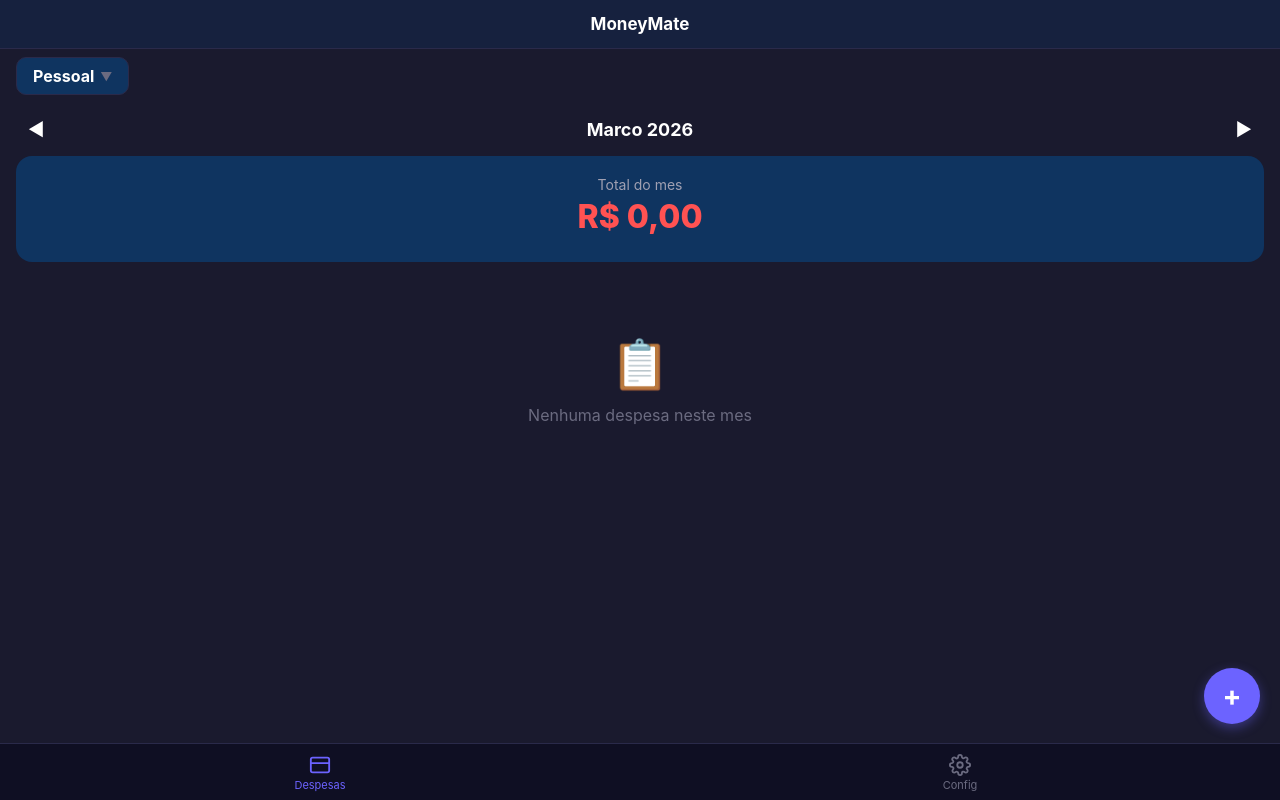
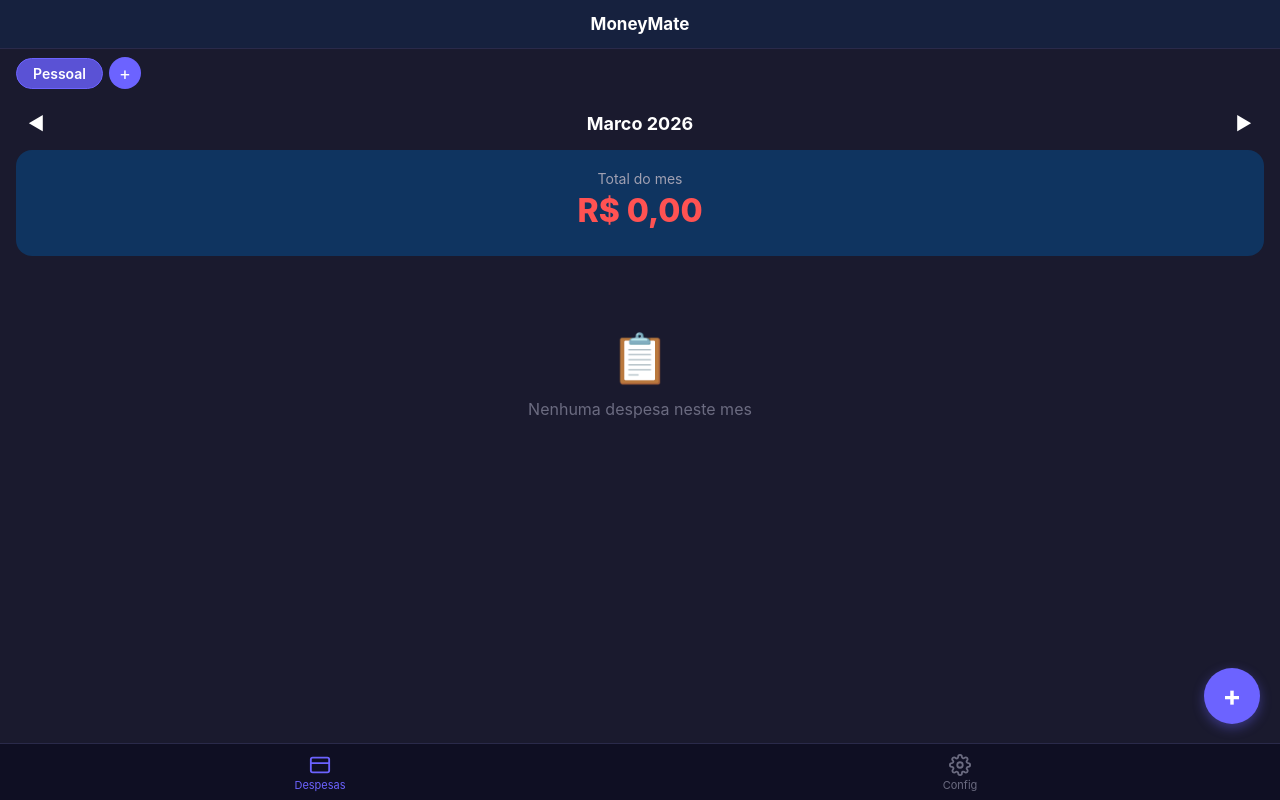
Before and after one commit to lmauricio10/moneymate-pwa, a React (Vite) app: page / in a window 1280 px wide. Built offline with nearby package versions, Linux system fonts and the light colour scheme.

Commit message:
Project tabs instead of dropdown, long-press to rename

```diff
--- a/src/components/DespesasScreen.tsx
+++ b/src/components/DespesasScreen.tsx
@@ -9,6 +9,8 @@ const MESES = [
 ];
 
 function fmt(v: number) { return `R$ ${v.toFixed(2).replace('.', ',')}`; }
+
+const MAX_VISIBLE_PROJETOS = 3;
 
 interface Props {
   despesas: Despesa[];
@@ -105,18 +107,33 @@ export default function DespesasScreen({
 
   return (
     <div style={{ display: 'flex', flexDirection: 'column', height: '100%' }}>
-      {/* Projeto selector */}
+      {/* Projeto tabs */}
       <div style={S.projetoBar}>
-        <button onClick={() => setShowProjetoMenu(!showProjetoMenu)} style={S.projetoBtn}>
-          <span style={{ fontSize: 16, fontWeight: 700 }}>{projetoNome}</span>
-          <span style={{ fontSize: 12, color: colors.textMuted, marginLeft: 6 }}>▼</span>
-        </button>
+        <div style={S.projetoTabs}>
+          {projetos.slice(0, MAX_VISIBLE_PROJETOS).map((p) => (
+            <button key={p.id} onClick={() => selectProjeto(p.id)}
+              onContextMenu={(e) => { e.preventDefault(); handleRenameProjeto(p.id, p.nome); }}
+              style={{ ...S.projetoTab, ...(p.id === projetoAtivo ? S.projetoTabActive : {}) }}>
+              {p.nome}
+            </button>
+          ))}
+          {projetos.length > MAX_VISIBLE_PROJETOS && (
+            <button onClick={() => setShowProjetoMenu(!showProjetoMenu)}
+              style={{ ...S.projetoTab, minWidth: 36, padding: '6px 10px' }}>
+              ···
+            </button>
+          )}
+          <button onClick={() => {
+            const nome = prompt('Nome do novo projeto:');
+            if (nome && nome.trim()) addProjeto(nome.trim());
+          }} style={S.projetoAddBtn}>+</button>
+        </div>
       </div>
 
-      {/* Projeto dropdown */}
-      {showProjetoMenu && (
+      {/* Overflow menu for extra projetos */}
+      {showProjetoMenu && projetos.length > MAX_VISIBLE_PROJETOS && (
         <div style={S.projetoMenu}>
-          {projetos.map((p) => (
+          {projetos.slice(MAX_VISIBLE_PROJETOS).map((p) => (
             <div key={p.id} style={{ ...S.projetoItem, ...(p.id === projetoAtivo ? S.projetoItemActive : {}) }}>
               <button onClick={() => { selectProjeto(p.id); setShowProjetoMenu(false); }}
                 style={{ flex: 1, background: 'none', border: 'none', color: colors.text, textAlign: 'left', fontSize: 15, cursor: 'pointer', padding: '10px 0' }}>
@@ -130,12 +147,6 @@ export default function DespesasScreen({
               )}
             </div>
           ))}
-          <div style={{ display: 'flex', gap: 8, marginTop: 8 }}>
-            <input style={{ ...S.projetoInput, flex: 1 }} value={novoProjetoNome}
-              onChange={(e) => setNovoProjetoNome(e.target.value)}
-              placeholder="Novo projeto..." onKeyDown={(e) => e.key === 'Enter' && handleAddProjeto()} />
-            <button onClick={handleAddProjeto} style={S.projetoAddBtn}>+</button>
-          </div>
         </div>
       )}
 
@@ -242,10 +253,17 @@ const S = {
     padding: '8px 16px',
     display: 'flex', alignItems: 'center',
   },
-  projetoBtn: {
-    background: colors.card, border: `1px solid ${colors.border}`, borderRadius: 10,
-    padding: '8px 16px', cursor: 'pointer', color: colors.text,
-    display: 'flex', alignItems: 'center',
+  projetoTabs: {
+    display: 'flex', gap: 6, alignItems: 'center', overflow: 'auto',
+    width: '100%',
+  },
+  projetoTab: {
+    background: colors.card, border: `1px solid ${colors.border}`, borderRadius: 20,
+    padding: '6px 16px', cursor: 'pointer', color: colors.textSecondary,
+    fontSize: 14, fontWeight: 600, whiteSpace: 'nowrap' as const,
+  },
+  projetoTabActive: {
+    background: colors.primaryDark, borderColor: colors.primary, color: colors.white,
   },
   projetoMenu: {
     background: colors.surface, border: `1px solid ${colors.border}`, borderRadius: 12,
@@ -260,13 +278,10 @@ const S = {
   projetoActionBtn: {
     background: 'none', border: 'none', color: colors.textMuted, fontSize: 16, cursor: 'pointer', padding: '8px 6px',
   },
-  projetoInput: {
-    background: colors.inputBg, color: colors.text, border: `1px solid ${colors.border}`,
-    borderRadius: 8, padding: 10, fontSize: 14, outline: 'none',
-  },
   projetoAddBtn: {
     background: colors.primary, color: colors.white, border: 'none',
-    borderRadius: 8, width: 40, fontSize: 20, cursor: 'pointer',
+    borderRadius: 20, width: 32, height: 32, fontSize: 18, cursor: 'pointer',
+    display: 'flex', alignItems: 'center', justifyContent: 'center', flexShrink: 0,
   },
   mesNav: {
     display: 'flex', justifyContent: 'space-between', alignItems: 'center', padding: '8px 20px',
```
